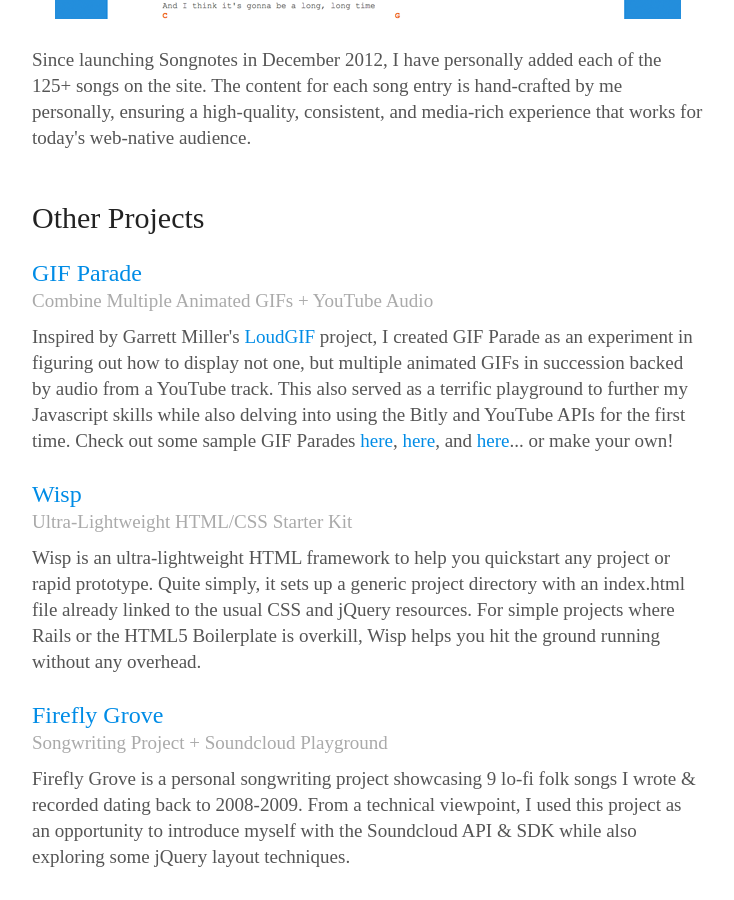
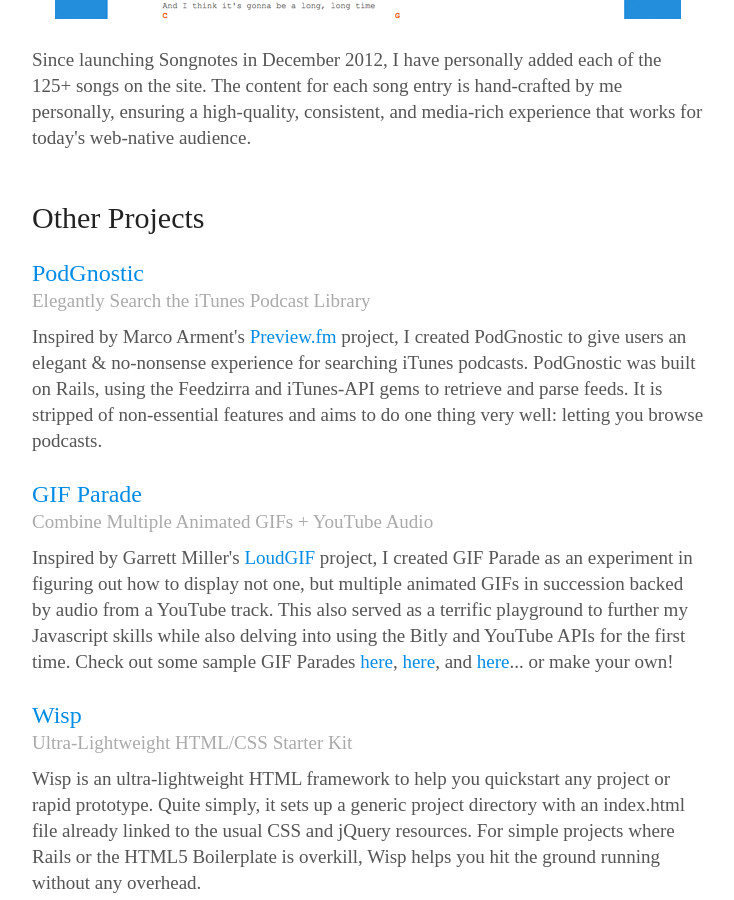
Before and after one commit to davidpots/davidpots.github.io, a Jekyll site: the page built from index.html, in a window 1280 px wide and 900 px high, scrolled down 2103 px. Shown: the whole window, without its empty margins (272-1006 px from the left). Built offline with Jekyll 4.4.1, drawn with Linux system fonts in a browser that asks for light colours; nearby versions of some CDN libraries; some web fonts are replaced.

Commit message:
Adds PodGnostic to the homepage

```diff
--- a/index.html
+++ b/index.html
@@ -31,6 +31,11 @@
 
     <h3>Other Projects</h3>
     <div class="project">
+      <h4><a href="http://podgnostic.herokuapp.com">PodGnostic</a></h4>
+      <p class="sub">Elegantly Search the iTunes Podcast Library</p>
+      <p>Inspired by Marco Arment's <a href="http://preview.fm">Preview.fm</a> project, I created PodGnostic to give users an elegant &amp; no-nonsense experience for searching iTunes podcasts. PodGnostic was built on Rails, using the Feedzirra and iTunes-API gems to retrieve and parse feeds. It is stripped of non-essential features and aims to do one thing very well: letting you browse podcasts.</p>
+    </div>
+    <div class="project">
       <h4><a href="http://davidpots.com/gifparade">GIF Parade</a></h4>
       <p class="sub">Combine Multiple Animated GIFs + YouTube Audio</p>
       <p>Inspired by Garrett Miller's <a href="http://loudgif.com">LoudGIF</a> project, I created GIF Parade as an experiment in figuring out how to display not one, but multiple animated GIFs in succession backed by audio from a YouTube track. This also served as a terrific playground to further my Javascript skills while also delving into using the Bitly and YouTube APIs for the first time. Check out some sample GIF Parades <a href="http://t.co/yYGGQppZgN">here</a>, <a href="http://t.co/iUjgxYjzeZ">here</a>, and <a href="http://t.co/uYS5dwfwgl">here</a>... or make your own!</p>
```
